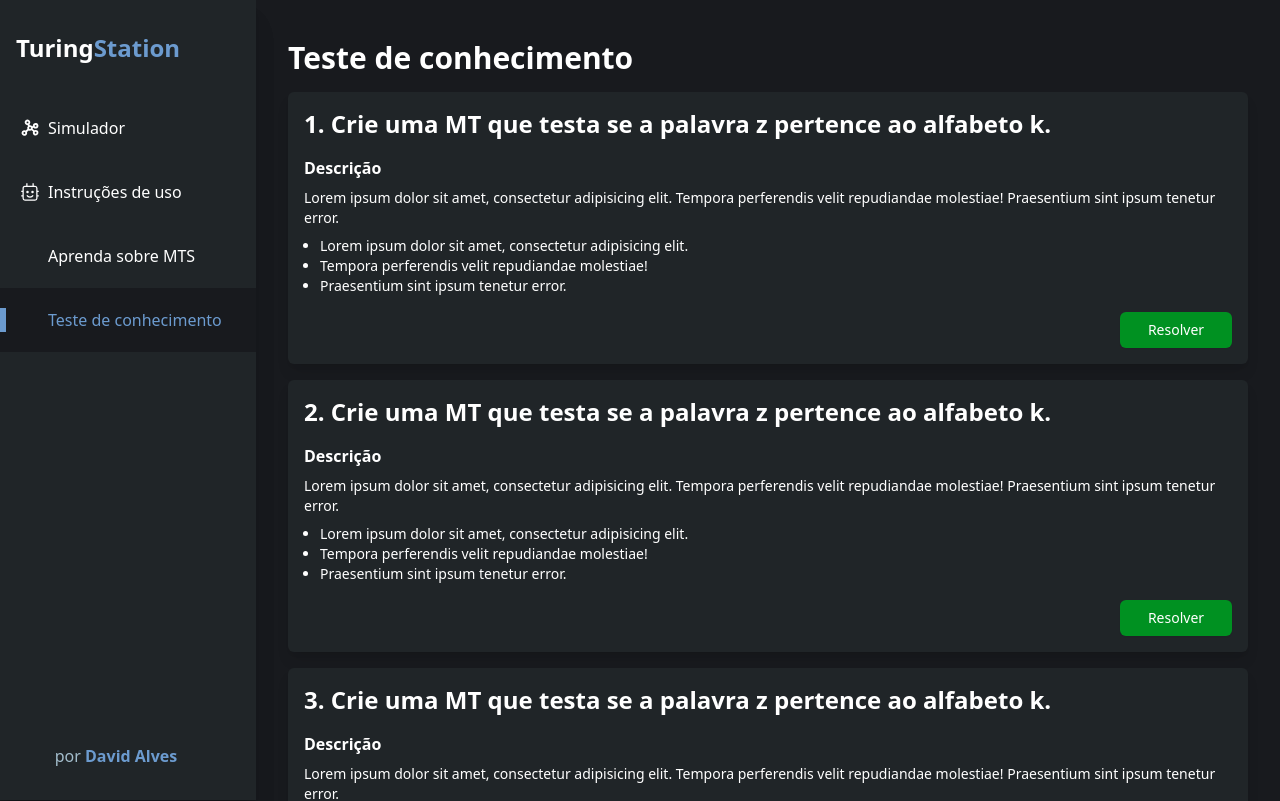
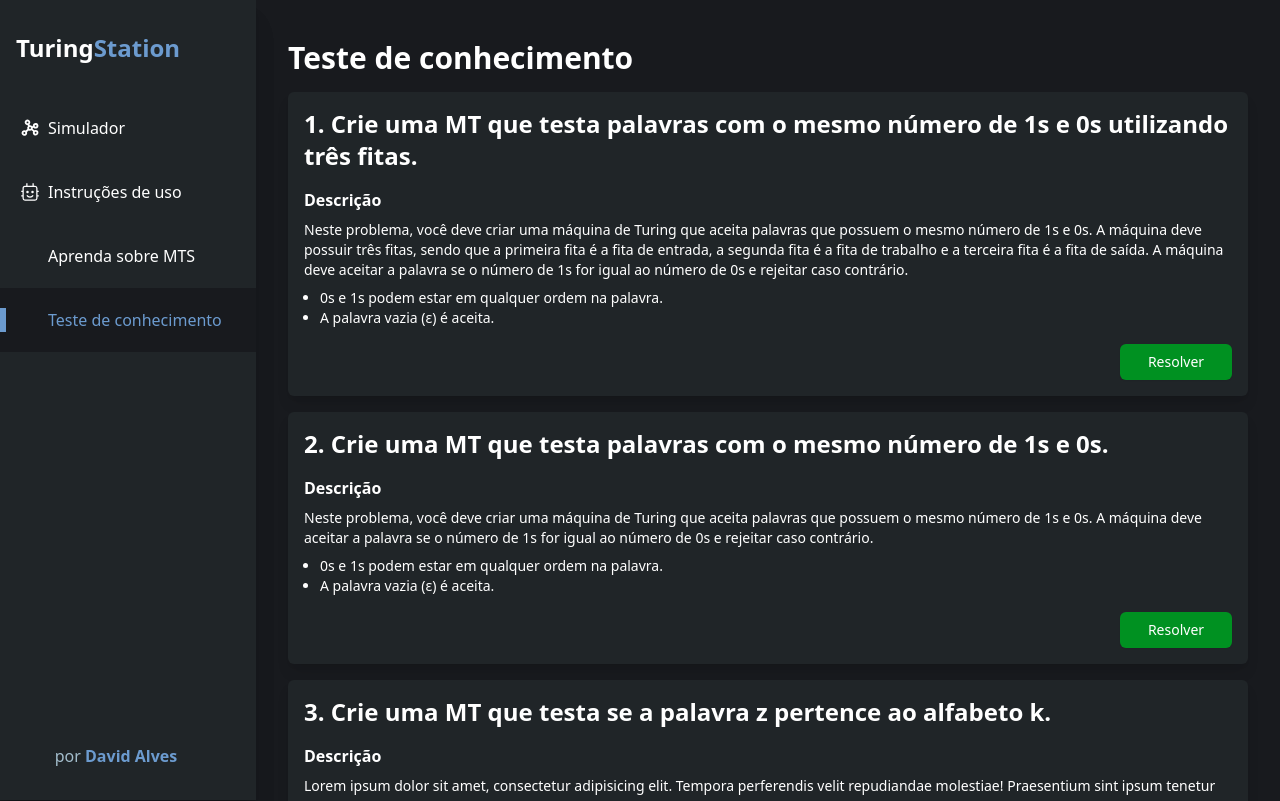
Before and after one commit to dev-david-alves/turing-station, a React (Vite) app: page /turing-station/teste-de-conhecimento in a window 1280 px wide. Shown: the top 801 px of the page. Built offline with nearby package versions, Linux system fonts and the light colour scheme; some icons are missing; the HTML template or start-up script is replaced by a standard one.

Commit message:
Minor changes.

```diff
--- a/src/providers/question.jsx
+++ b/src/providers/question.jsx
@@ -8,7 +8,7 @@ const QuestionSimulatorProvider = ({ children }) => {
   const [questionSimulatorInfo, setQuestionSimulatorInfo] = useState([
     {
       id: "gdfhdhadhfag",
-      name: "Juuj",
+      name: "Número de 1s igual a 0s (Multifitas)",
       open: true, // TM accordion open by default
       fullScreen: false,
       focused: true,
@@ -19,7 +19,7 @@ const QuestionSimulatorProvider = ({ children }) => {
       bottomDrawerOpen: false,
       stayOption: false,
       data: {
-        name: "a^nb^n",
+        name: "Número de 1s igual a 0s (Multifitas)",
         canvasScale: 1,
         variant: "mttm",
         numTapes: 3,
@@ -110,14 +110,10 @@ const QuestionSimulatorProvider = ({ children }) => {
       // Question part
       question: {
         solved: false,
-        title: "Crie uma MT que testa se a palavra z pertence ao alfabeto k.",
+        title: "Crie uma MT que testa palavras com o mesmo número de 1s e 0s utilizando três fitas.",
         description:
-          "Lorem ipsum dolor sit amet, consectetur adipisicing elit. Tempora perferendis velit repudiandae molestiae! Praesentium sint ipsum tenetur error.",
-        descriptionItems: [
-          "Lorem ipsum dolor sit amet, consectetur adipisicing elit.",
-          "Tempora perferendis velit repudiandae molestiae!",
-          "Praesentium sint ipsum tenetur error.",
-        ],
+          "Neste problema, você deve criar uma máquina de Turing que aceita palavras que possuem o mesmo número de 1s e 0s. A máquina deve possuir três fitas, sendo que a primeira fita é a fita de entrada, a segunda fita é a fita de trabalho e a terceira fita é a fita de saída. A máquina deve aceitar a palavra se o número de 1s for igual ao número de 0s e rejeitar caso contrário.",
+        descriptionItems: ["0s e 1s podem estar em qualquer ordem na palavra.", "A palavra vazia (ε) é aceita."],
         testCases: [
           {
             input: "ababb",
@@ -138,53 +134,203 @@ const QuestionSimulatorProvider = ({ children }) => {
         ],
         hiddenTestCases: [
           {
-            input: "k",
-            output: true,
+            input: "abbabbaab",
+            output: false,
           },
           {
             input: "a",
             output: false,
+          },
+          {
+            input: "b",
+            output: false,
+          },
+          {
+            input: "",
+            output: true,
           },
         ],
       },
     },
     {
       id: "6lkkjsgbgfl0i",
-      name: "Juuj",
+      name: "Número de 1s igual a 0s",
       open: true, // TM accordion open by default
       fullScreen: false,
       focused: true,
       showLeftToolbar: true,
       showTooltips: false,
-      tm_variant: "mttm", // Three possible values: "tm", "ndtm", "mttm"
-      tm_num_tapes: 3, // Only for "mttm" variant
+      tm_variant: "tm", // Three possible values: "tm", "ndtm", "mttm"
+      tm_num_tapes: 1, // Only for "mttm" variant
       bottomDrawerOpen: false,
       stayOption: false,
       data: {
-        name: "a^nb^n",
+        name: "Número de 1s igual a 0s",
         canvasScale: 1,
-        variant: "mttm",
-        numTapes: 3,
+        variant: "tm",
+        numTapes: 1,
         stayOption: true,
-        states: [],
-        links: [],
+        states: [
+          {
+            id: 1,
+            x: 223.08049726869248,
+            y: 198.79295374283583,
+            isStartState: true,
+            isFinalState: false,
+            label: "Q_{1}",
+          },
+          {
+            id: 2,
+            x: 407.0804972686924,
+            y: 203.79295374283583,
+            isStartState: false,
+            isFinalState: false,
+            label: "Q_{2}",
+          },
+          {
+            id: 3,
+            x: 653.0804972686923,
+            y: 201.7929537428358,
+            isStartState: false,
+            isFinalState: false,
+            label: "Q_{3}",
+          },
+          {
+            id: 4,
+            x: 262,
+            y: 299.3999938964844,
+            isStartState: false,
+            isFinalState: false,
+            label: "Q_{4}",
+          },
+          {
+            id: 5,
+            x: 428,
+            y: 306.3999938964844,
+            isStartState: false,
+            isFinalState: true,
+            label: "Q_{5}",
+          },
+        ],
+        links: [
+          {
+            isSelfLink: false,
+            stateA: 1,
+            stateB: 2,
+            rules: [
+              {
+                label: ["0", "x", "D"],
+              },
+            ],
+            parallelPart: 0.5,
+            perpendicularPart: 0,
+            lineAngleAdjust: 0,
+          },
+          {
+            isSelfLink: true,
+            state: 2,
+            rules: [
+              {
+                label: ["0", "0", "D"],
+              },
+              {
+                label: ["y", "y", "D"],
+              },
+            ],
+            anchorAngle: -1.5707963267948966,
+          },
+          {
+            isSelfLink: false,
+            stateA: 2,
+            stateB: 3,
+            rules: [
+              {
+                label: ["1", "y", "E"],
+              },
+            ],
+            parallelPart: 0.5,
+            perpendicularPart: 0,
+            lineAngleAdjust: 0,
+          },
+          {
+            isSelfLink: true,
+            state: 3,
+            rules: [
+              {
+                label: ["y", "y", "E"],
+              },
+              {
+                label: ["0", "0", "E"],
+              },
+            ],
+            anchorAngle: -1.4351639399472504,
+          },
+          {
+            isSelfLink: false,
+            stateA: 3,
+            stateB: 1,
+            rules: [
+              {
+                label: ["x", "x", "D"],
+              },
+            ],
+            parallelPart: 0.34873258037779004,
+            perpendicularPart: 125.34981269237727,
+            lineAngleAdjust: 0,
+          },
+          {
+            isSelfLink: false,
+            stateA: 1,
+            stateB: 4,
+            rules: [
+              {
+                label: ["y", "y", "D"],
+              },
+              {
+                label: ["☐", "☐", "D"],
+              },
+            ],
+            parallelPart: 0.5,
+            perpendicularPart: 0,
+            lineAngleAdjust: 0,
+          },
+          {
+            isSelfLink: true,
+            state: 4,
+            rules: [
+              {
+                label: ["y", "y", "D"],
+              },
+            ],
+            anchorAngle: -1.4181469983996315,
+          },
+          {
+            isSelfLink: false,
+            stateA: 4,
+            stateB: 5,
+            rules: [
+              {
+                label: ["☐", "☐", "D"],
+              },
+            ],
+            parallelPart: 0.5,
+            perpendicularPart: 0,
+            lineAngleAdjust: 0,
+          },
+        ],
         initialStateLink: {
-          state: 0,
-          deltaX: -100,
+          state: 1,
+          deltaX: -80,
           deltaY: 0,
         },
       }, // Last tm saved on the simulator history (same data) used to restore the simulator
       // Question part
       question: {
         solved: false,
-        title: "Crie uma MT que testa se a palavra z pertence ao alfabeto k.",
+        title: "Crie uma MT que testa palavras com o mesmo número de 1s e 0s.",
         description:
-          "Lorem ipsum dolor sit amet, consectetur adipisicing elit. Tempora perferendis velit repudiandae molestiae! Praesentium sint ipsum tenetur error.",
-        descriptionItems: [
-          "Lorem ipsum dolor sit amet, consectetur adipisicing elit.",
-          "Tempora perferendis velit repudiandae molestiae!",
-          "Praesentium sint ipsum tenetur error.",
-        ],
+          "Neste problema, você deve criar uma máquina de Turing que aceita palavras que possuem o mesmo número de 1s e 0s. A máquina deve aceitar a palavra se o número de 1s for igual ao número de 0s e rejeitar caso contrário.",
+        descriptionItems: ["0s e 1s podem estar em qualquer ordem na palavra.", "A palavra vazia (ε) é aceita."],
         testCases: [
           {
             input: "1001",
@@ -205,11 +351,15 @@ const QuestionSimulatorProvider = ({ children }) => {
         ],
         hiddenTestCases: [
           {
-            input: "k",
+            input: "0011",
             output: true,
           },
           {
-            input: "a",
+            input: "",
+            output: true,
+          },
+          {
+            input: "0010100",
             output: false,
           },
         ],
@@ -223,8 +373,8 @@ const QuestionSimulatorProvider = ({ children }) => {
       focused: true,
       showLeftToolbar: true,
       showTooltips: false,
-      tm_variant: "mttm", // Three possible values: "tm", "ndtm", "mttm"
-      tm_num_tapes: 3, // Only for "mttm" variant
+      tm_variant: "ndtm", // Three possible values: "tm", "ndtm", "mttm"
+      tm_num_tapes: 1, // Only for "mttm" variant
       bottomDrawerOpen: false,
       stayOption: false,
       data: {
@@ -386,6 +536,8 @@ const QuestionSimulatorProvider = ({ children }) => {
             input: "00001",
             output: true,
           },
+        ],
+        hiddenTestCases: [
           {
             input: "1000101",
             output: false,
@@ -395,17 +547,7 @@ const QuestionSimulatorProvider = ({ children }) => {
             output: true,
           },
           {
-            input: "0000001",
-            output: true,
-          },
-        ],
-        hiddenTestCases: [
-          {
-            input: "k",
-            output: true,
-          },
-          {
-            input: "a",
+            input: "1000001",
             output: false,
           },
         ],
@@ -442,12 +584,7 @@ const QuestionSimulatorProvider = ({ children }) => {
   // }, []);
 
   // useEffect(() => {
-  //   console.log(questionSimulatorInfo);
   //   localStorage.setItem("questionsInfo", JSON.stringify(questionSimulatorInfo));
-  // }, [JSON.stringify(questionSimulatorInfo)]);
-
-  // useEffect(() => {
-  //   console.log(questionSimulatorInfo);
   // }, [questionSimulatorInfo]);
 
   return (
```
